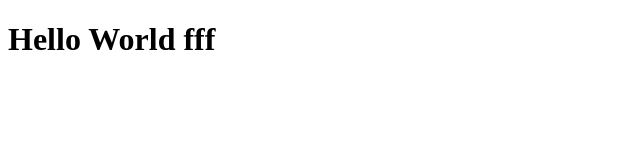
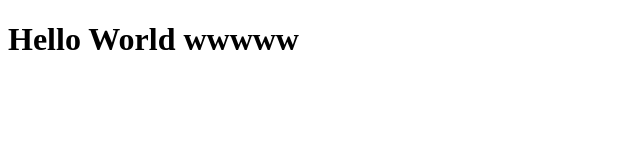
Before and after one commit to FinnDore/pages, a plain HTML site: page src/index.html in a window 1280 px wide. Shown: the whole page, without its empty margins (0-640 px from the left). Drawn offline with Linux system fonts and the light colour scheme.

Commit message:
Update index.html

```diff
--- a/src/index.html
+++ b/src/index.html
@@ -6,6 +6,6 @@
         <title>Document</title>
     </head>
     <body>
-        <h1>Hello World fff</h1>
+        <h1>Hello World wwwww</h1>
     </body>
 </html>
```
